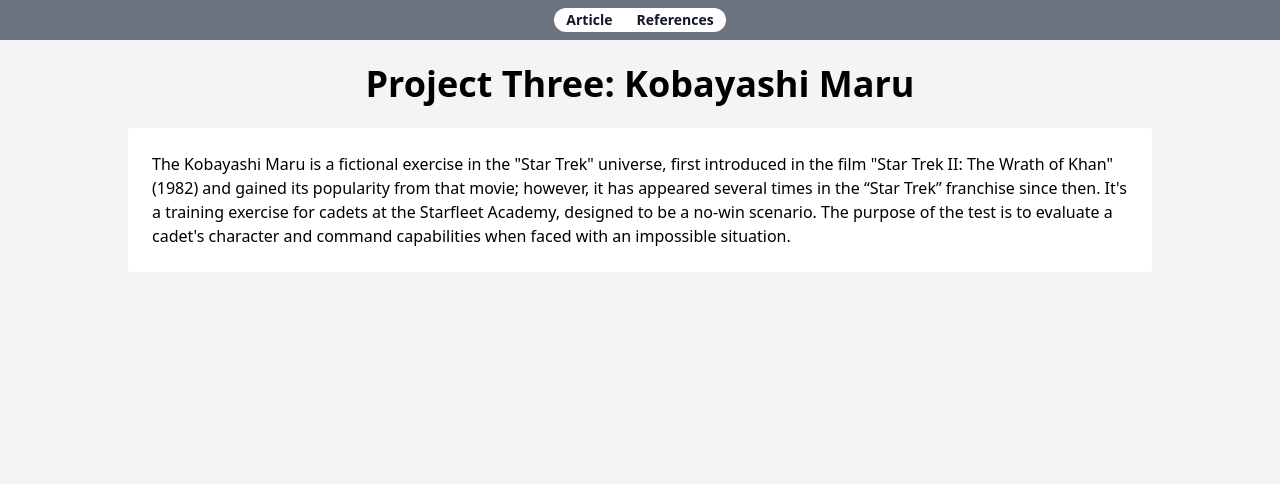
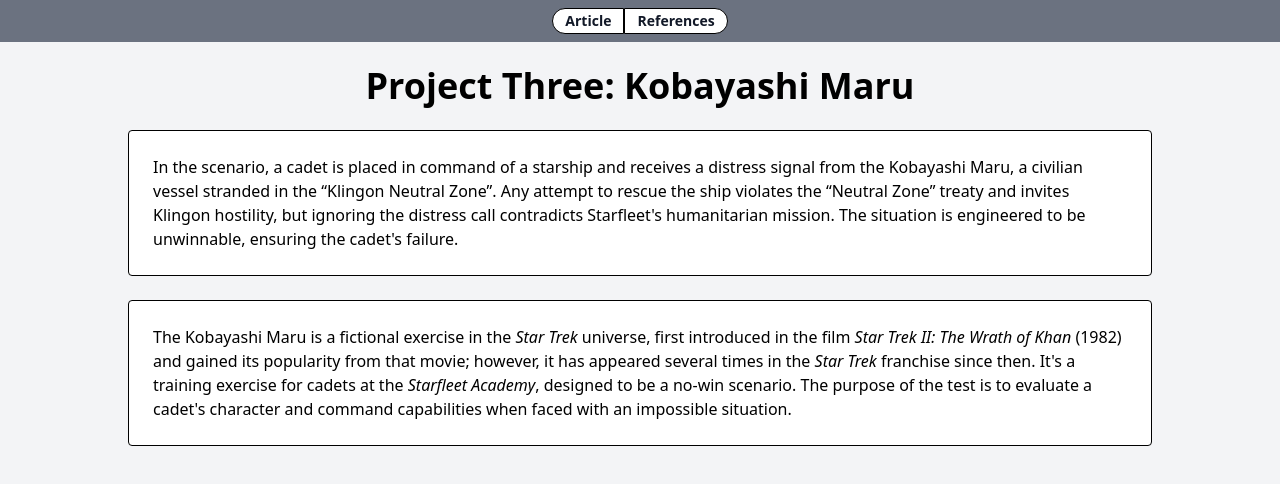
Before and after one commit to nealpro/project-three, a SvelteKit app: page / in a window 1280 px wide. Shown: the top 484 px of the page. Built offline with nearby package versions, Linux system fonts and the light colour scheme.

Commit message:
Add styling to menu items and page content

```diff
--- a/src/lib/menu.svelte
+++ b/src/lib/menu.svelte
@@ -28,7 +28,11 @@
 						{item.name}
 					</a>
 				{:else}
-					<a href={item.href} class="text-sm font-semibold px-3 leading-6 bg-white text-gray-900">
+					<a
+						href={item.href}
+						class="text-sm font-semibold px-3 leading-6 bg-white text-gray-900"
+						id="item"
+					>
 						{item.name}
 					</a>
 				{/if}
@@ -44,9 +48,17 @@
 	#left-rounder {
 		border-top-left-radius: 20px;
 		border-bottom-left-radius: 20px;
+		border-color: black;
+		border-width: 1px;
 	}
 	#right-rounder {
 		border-top-right-radius: 20px;
 		border-bottom-right-radius: 20px;
+		border-color: black;
+		border-width: 1px;
+	}
+	#item {
+		border-color: black;
+		border-width: 1px;
 	}
 </style>
--- a/src/routes/+page.svelte
+++ b/src/routes/+page.svelte
@@ -1,11 +1,20 @@
 <script>
-	const content =
-		'The Kobayashi Maru is a fictional exercise in the "Star Trek" universe, first introduced in the film "Star Trek II: The Wrath of Khan" (1982) and gained its popularity from that movie; however, it has appeared several times in the “Star Trek” franchise since then. It\'s a training exercise for cadets at the Starfleet Academy, designed to be a no-win scenario. The purpose of the test is to evaluate a cadet\'s character and command capabilities when faced with an impossible situation.';
+	const content = [
+		"In the scenario, a cadet is placed in command of a starship and receives a distress signal from the Kobayashi Maru, a civilian vessel stranded in the “Klingon Neutral Zone”. Any attempt to rescue the ship violates the “Neutral Zone” treaty and invites Klingon hostility, but ignoring the distress call contradicts Starfleet's humanitarian mission. The situation is engineered to be unwinnable, ensuring the cadet's failure.",
+		"The Kobayashi Maru is a fictional exercise in the <i>Star Trek</i> universe, first introduced in the film <i>Star Trek II: The Wrath of Khan</i> (1982) and gained its popularity from that movie; however, it has appeared several times in the <i>Star Trek</i> franchise since then. It's a training exercise for cadets at the <i> Starfleet Academy</i>, designed to be a no-win scenario. The purpose of the test is to evaluate a cadet's character and command capabilities when faced with an impossible situation."
+	];
 </script>
 
 <h1 class="text-4xl font-bold text-center p-6">Project Three: Kobayashi Maru</h1>
 
-<div class="rounded p-6 bg-white w-4/5 mx-auto h-9/10">{content}</div>
+{#each content as item}
+	<div class="rounded p-6 bg-white w-4/5 mx-auto h-9/10 border border-black">
+		<p>
+			{@html item}
+		</p>
+	</div>
+	<br>
+{/each}
 
 <style lang="postcss">
 	:global(html) {
--- a/src/routes/references/+page.svelte
+++ b/src/routes/references/+page.svelte
@@ -1 +1 @@
-<h1>References</h1>
+<h1 class="text-4xl font-bold text-center p-6">References</h1>
```
